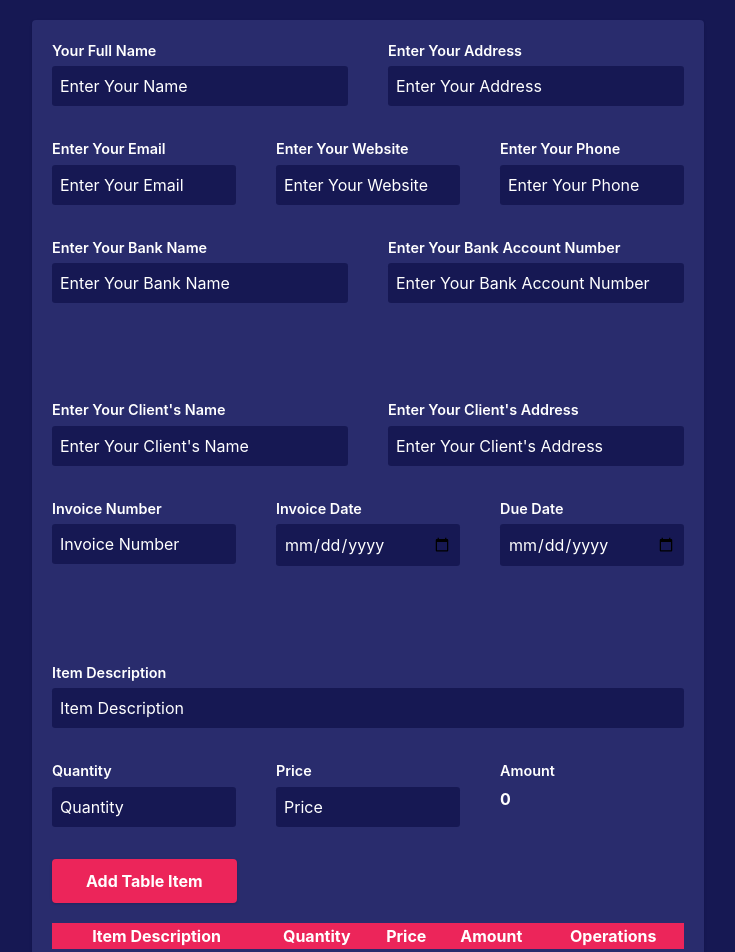
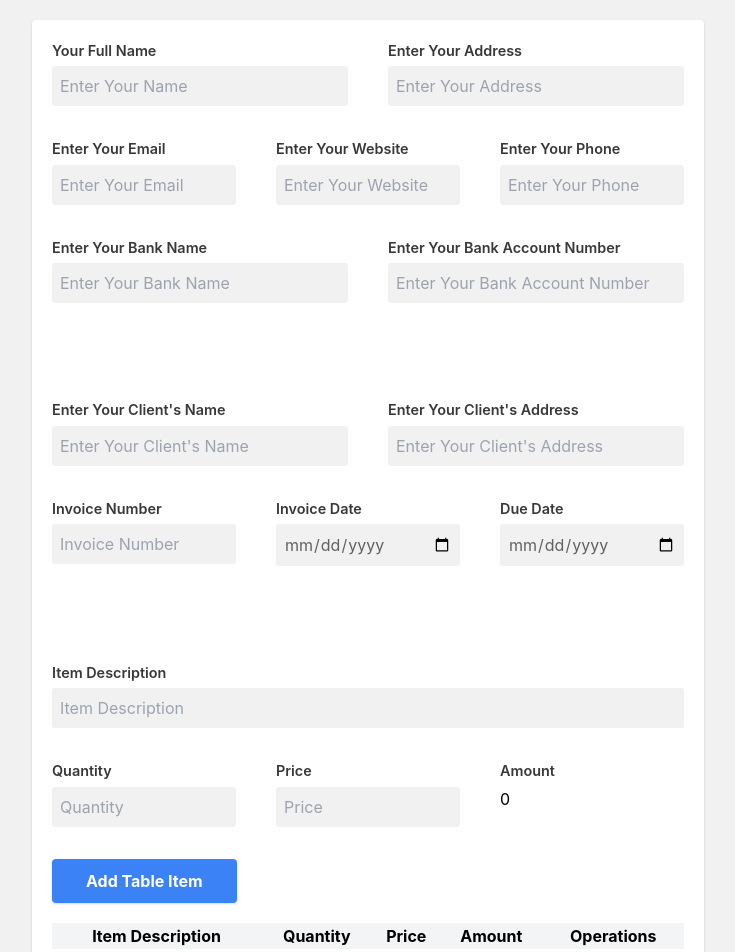
Before and after one commit to EHAB3x/invoicer, a React (Create React App) app: page / in a window 1280 px wide. Shown: the top 952 px of the page, without its empty margins (272-1007 px from the left). Built offline with nearby package versions, Linux system fonts and the light colour scheme.

Commit message:
return to the base colors

```diff
--- a/src/index.css
+++ b/src/index.css
@@ -5,20 +5,16 @@ body {
     sans-serif;
   -webkit-font-smoothing: antialiased;
   -moz-osx-font-smoothing: grayscale;
-  background-color: #161853;
-  color: white;
-}
-.main{
-  background-color: #292C6D;
+  background-color: #f1f1f1;
 }
 label{
   margin-bottom: 0.3rem;
   font-size: 0.9rem;
   font-weight: 600;
-  color: #ffffff;
+  color: #383838;
 }
 input , textarea{
-  background-color: #161853;
+  background-color: #f1f1f1;
   padding: 0.5rem;
   border-radius: .2rem;
   -webkit-border-radius: .2rem;
@@ -26,36 +22,7 @@ input , textarea{
   -ms-border-radius: .2rem;
   -o-border-radius: .2rem;
   margin-bottom:2rem;
-  color: white;
-}
-input::placeholder , textarea::placeholder{
-  color: white;
-}
-button{
-  user-select: none;
-}
-.bg-blue-500{
-  background-color: #EC255A;
-}
-.border-blue-500{
-  border-color: #EC255A;
-}
-.hover\:text-blue-500:hover{
-  color: #EC255A;
-}
-.text-gray-800{
-  color: #EC255A;
-}
-.bg-gray-100{
-  background-color: #EC255A;
-  color: white;
-}
-tr td{
-  color: white;
-}
-#amount{
-  color: white;
-  font-weight: bold;
+  color: #616161;
 }
 .footer li{
   margin:.5rem .2rem;
```
